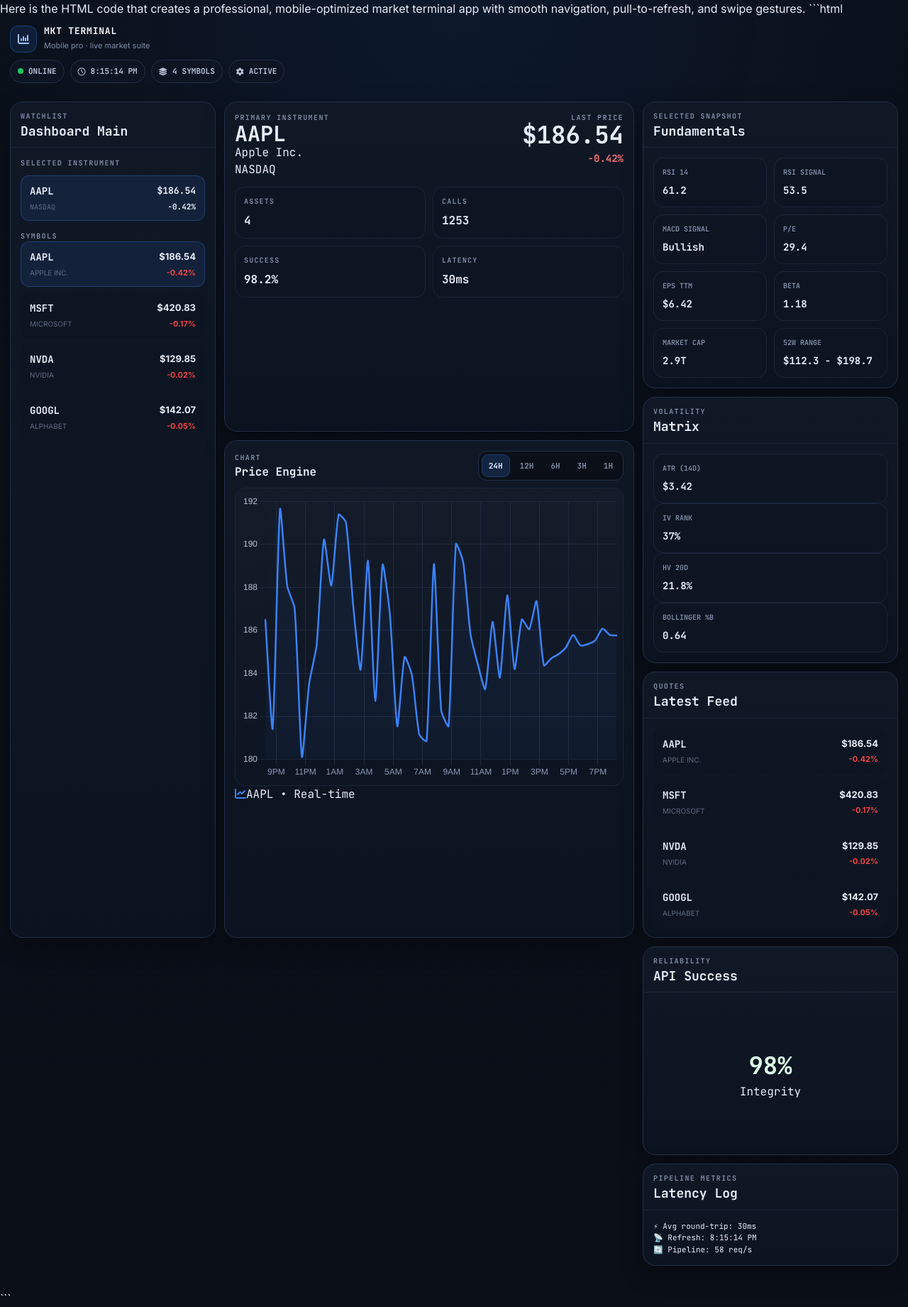
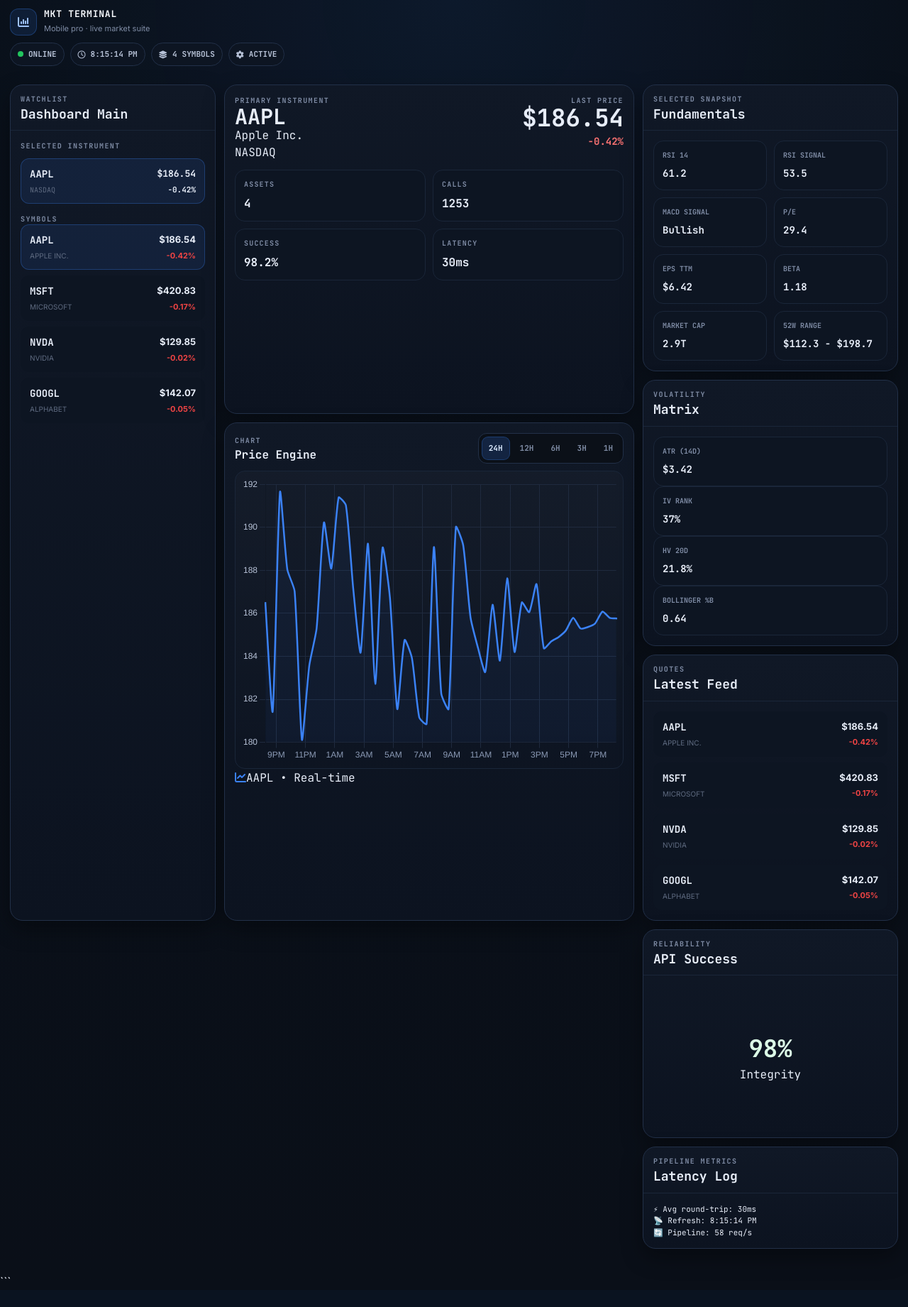
Before and after one commit to Miladnd01/market-pipeline, a Flask app: page / in a window 1280 px wide. Shown: the whole page at 71% size. After the commit the page ends 1802 px from the top, so only its background shows below. Run offline with Flask 3, Linux system fonts and the light colour scheme; data that the repository does not hold is empty; some libraries are stand-ins or nearby versions.

Commit message:
Update index.html

````diff
--- a/market_pipeline/templates/index.html
+++ b/market_pipeline/templates/index.html
@@ -1,5 +1,3 @@
-Here is the HTML code that creates a professional, mobile-optimized market terminal app with smooth navigation, pull-to-refresh, and swipe gestures.
-```html
 <!DOCTYPE html>
 <html lang="de">
 <head>
````
